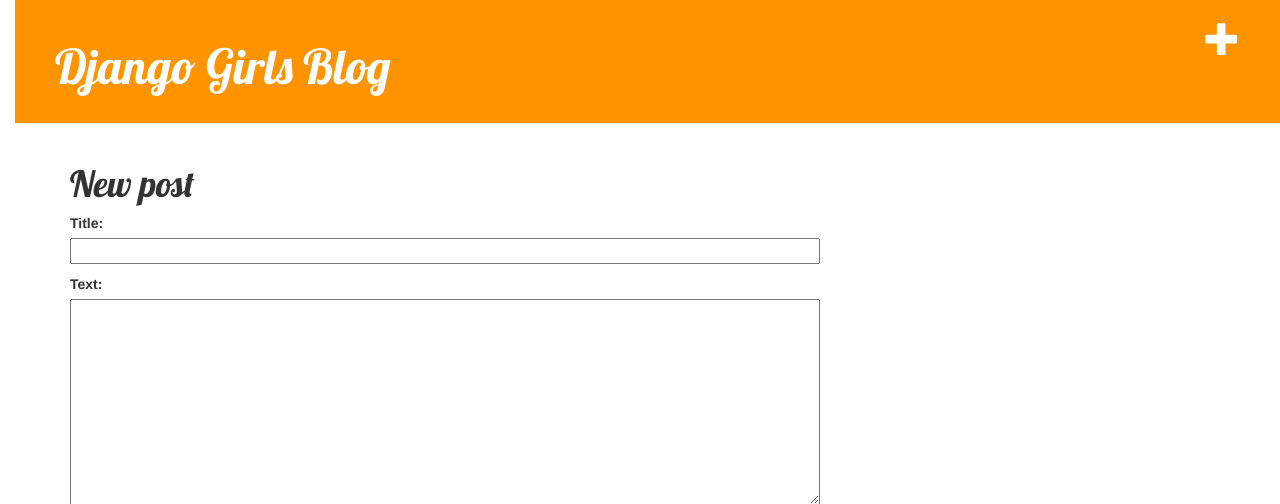
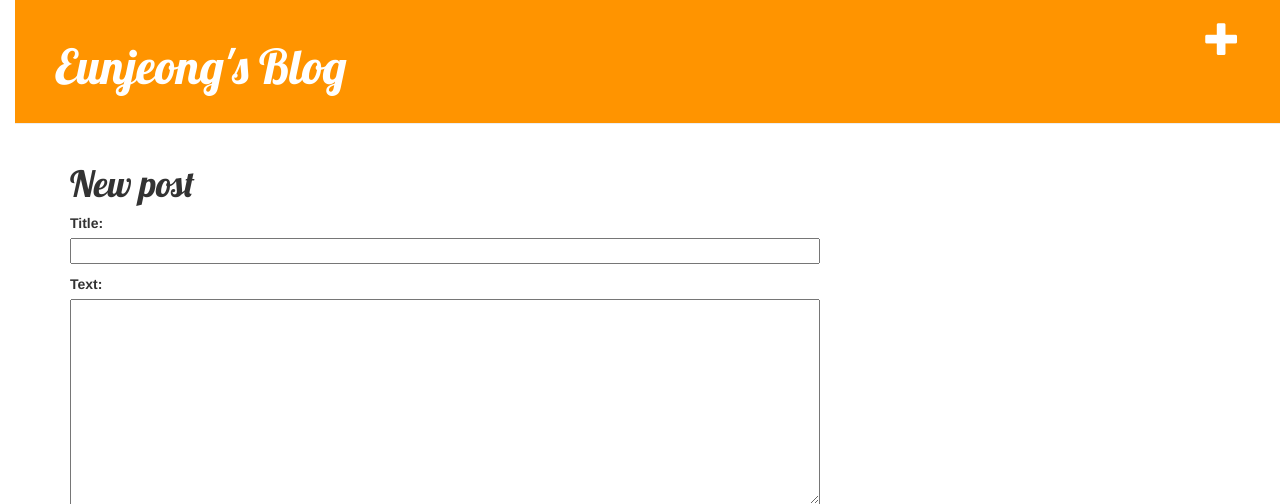
Before and after one commit to ejolie/my-first-blog, a Django app: page /post/new/ in a window 1280 px wide. Shown: the top 504 px of the page. Run offline with Django 3.2, Linux system fonts and the light colour scheme; some libraries are stand-ins or nearby versions.

Commit message:
Blog Title Changed.

```diff
--- a/blog/templates/blog/base.html
+++ b/blog/templates/blog/base.html
@@ -1,7 +1,7 @@
 {% load staticfiles %}
 <html>
     <head>
-        <title>Django Girls blog</title>
+        <title>Eunjeong's Blog</title>
         <link rel="stylesheet" href="//maxcdn.bootstrapcdn.com/bootstrap/3.2.0/css/bootstrap.min.css">
         <link rel="stylesheet" href="//maxcdn.bootstrapcdn.com/bootstrap/3.2.0/css/bootstrap-theme.min.css">
         <link href="//fonts.googleapis.com/css?family=Lobster&subset=latin,latin-ext" rel='stylesheet' type='text/css'>
@@ -13,7 +13,7 @@
       {% endif %}
         <div class="page-header">
             <a href="{% url 'post_new' %}" class="top-menu"><span class="glyphicon glyphicon-plus"></span></a>
-            <h1><a href="">Django Girls Blog</a></h1>
+            <h1><a href="">Eunjeong's Blog</a></h1>
         </div>
         <div class="content container">
             <div class="row">
```
